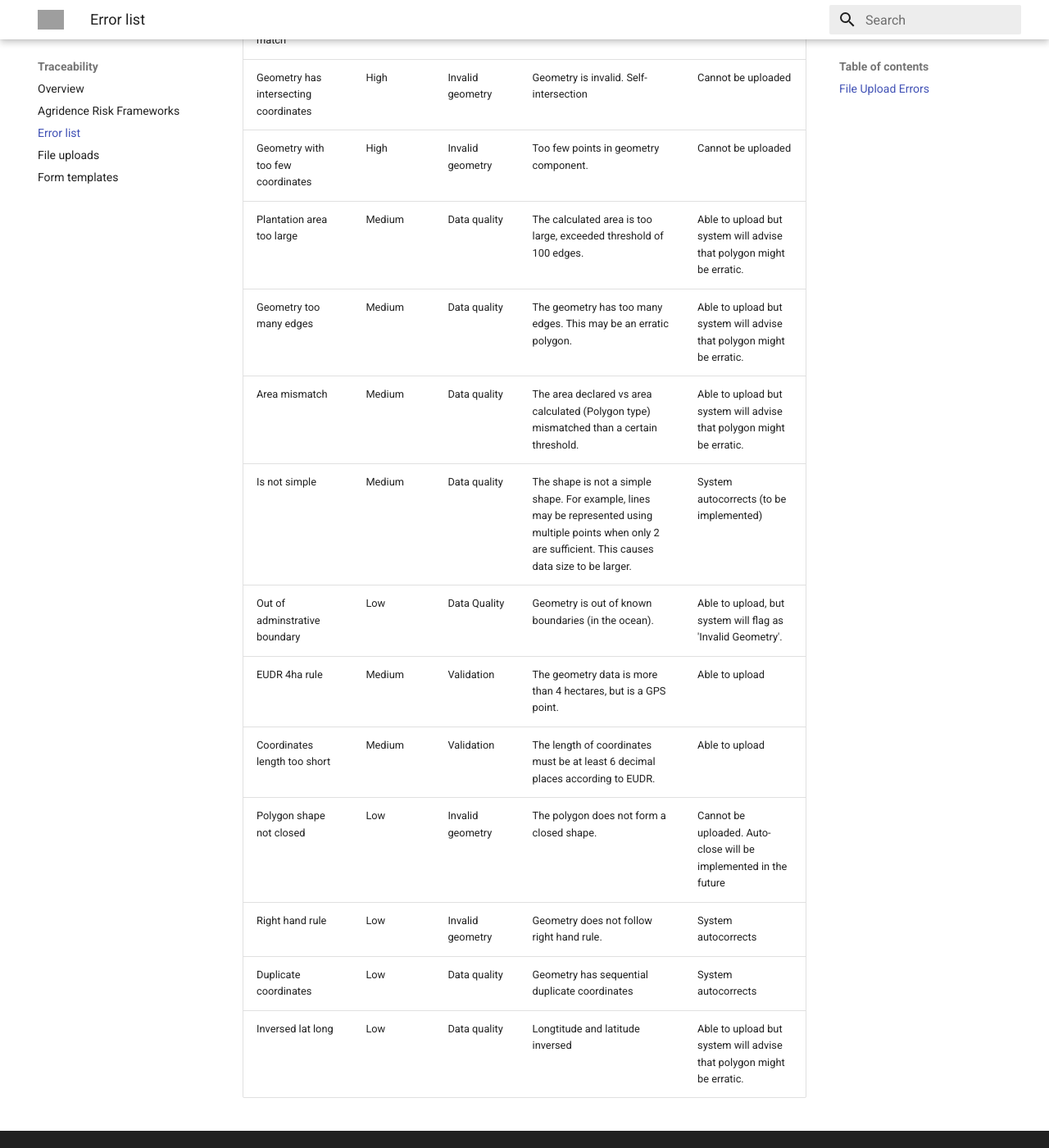
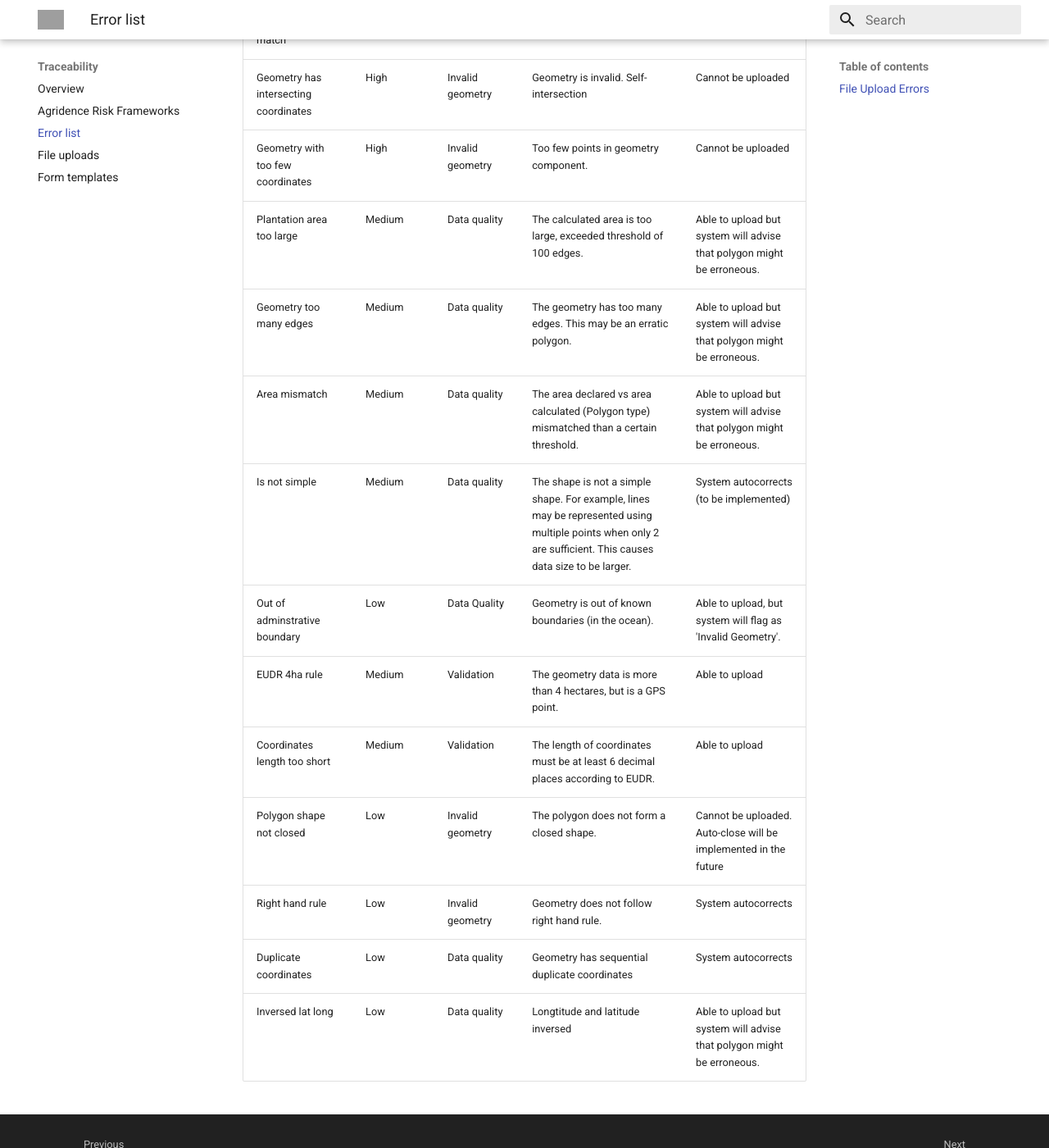
Before and after one commit to Agridence/public-docs, an MkDocs documentation site: the page built from docs/traceability/Error list.md, in a window 1280 px wide and 1400 px high, scrolled down 1209 px. Shown: the whole window at 82% size. Built offline with MkDocs 1.6.1 and Material for MkDocs 9.7.7, drawn with Linux system fonts in a browser that asks for light colours; grey boxes are pictures that could not be loaded.

Commit message:
changes to ARF and error list

```diff
--- a/docs/traceability/Error list.md
+++ b/docs/traceability/Error list.md
@@ -22,9 +22,9 @@ Below are the errors relating to the geometry data that will be flagged out by o
 | Geometry first and last coordinate do not match | High | Invalid geometry | Points of LinearRing do not form a closed linestring | Cannot be uploaded
 | Geometry has intersecting coordinates | High | Invalid geometry | Geometry is invalid. Self-intersection | Cannot be uploaded
 | Geometry with too few coordinates | High | Invalid geometry | Too few points in geometry component. | Cannot be uploaded
-|Plantation area too large | Medium | Data quality | The calculated area is too large, exceeded threshold of 100 edges. | Able to upload but system will advise that polygon might be erratic.
-| Geometry too many edges |  Medium | Data quality | The geometry has too many edges. This may be an erratic polygon. | Able to upload but system will advise that polygon might be erratic.
-| Area mismatch | Medium | Data quality | The area declared vs area calculated (Polygon type) mismatched than a certain threshold. | Able to upload but system will advise that polygon might be erratic.
+|Plantation area too large | Medium | Data quality | The calculated area is too large, exceeded threshold of 100 edges. | Able to upload but system will advise that polygon might be erroneous.
+| Geometry too many edges |  Medium | Data quality | The geometry has too many edges. This may be an erratic polygon. | Able to upload but system will advise that polygon might be erroneous.
+| Area mismatch | Medium | Data quality | The area declared vs area calculated (Polygon type) mismatched than a certain threshold. | Able to upload but system will advise that polygon might be erroneous.
 | Is not simple | Medium | Data quality | The shape is not a simple shape. For example, lines may be represented using multiple points when only 2 are sufficient. This causes data size to be larger. | System autocorrects (to be implemented) |
 | Out of adminstrative boundary | Low | Data Quality | Geometry is out of known boundaries (in the ocean). | Able to upload, but system will flag as 'Invalid Geometry'.
 |EUDR 4ha rule |  Medium | Validation | The geometry data is more than 4 hectares, but is a GPS point. | Able to upload
@@ -32,4 +32,4 @@ Below are the errors relating to the geometry data that will be flagged out by o
 | Polygon shape not closed | Low | Invalid geometry | The polygon does not form a closed shape. | Cannot be uploaded. Auto-close will be implemented in the future
 | Right hand rule | Low | Invalid geometry | Geometry does not follow right hand rule.| System autocorrects
 | Duplicate coordinates | Low | Data quality | Geometry has sequential duplicate coordinates | System autocorrects
-| Inversed lat long | Low | Data quality |  Longtitude and latitude inversed | Able to upload but system will advise that polygon might be erratic.
+| Inversed lat long | Low | Data quality |  Longtitude and latitude inversed | Able to upload but system will advise that polygon might be erroneous.
```
Also changed, not shown: docs/traceability/Agridence Risk Frameworks.md (+1 -1 lines).
